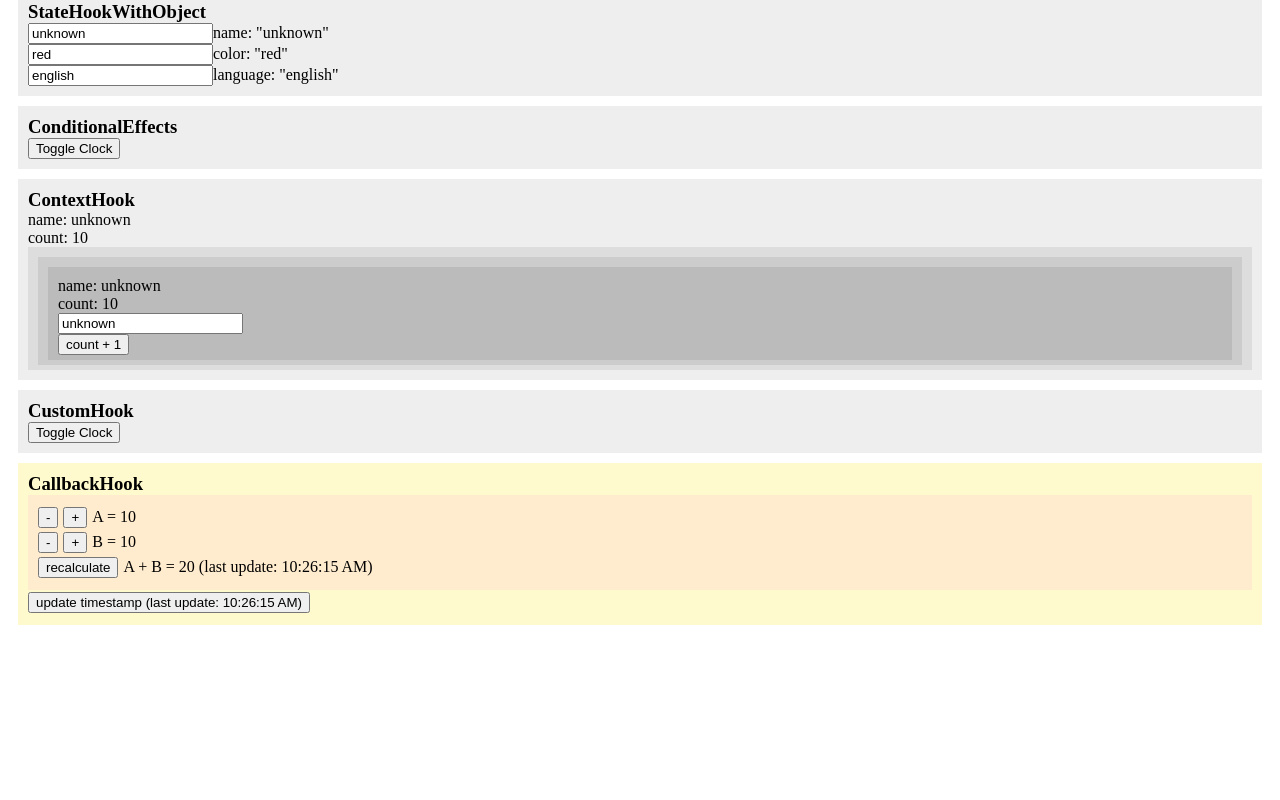
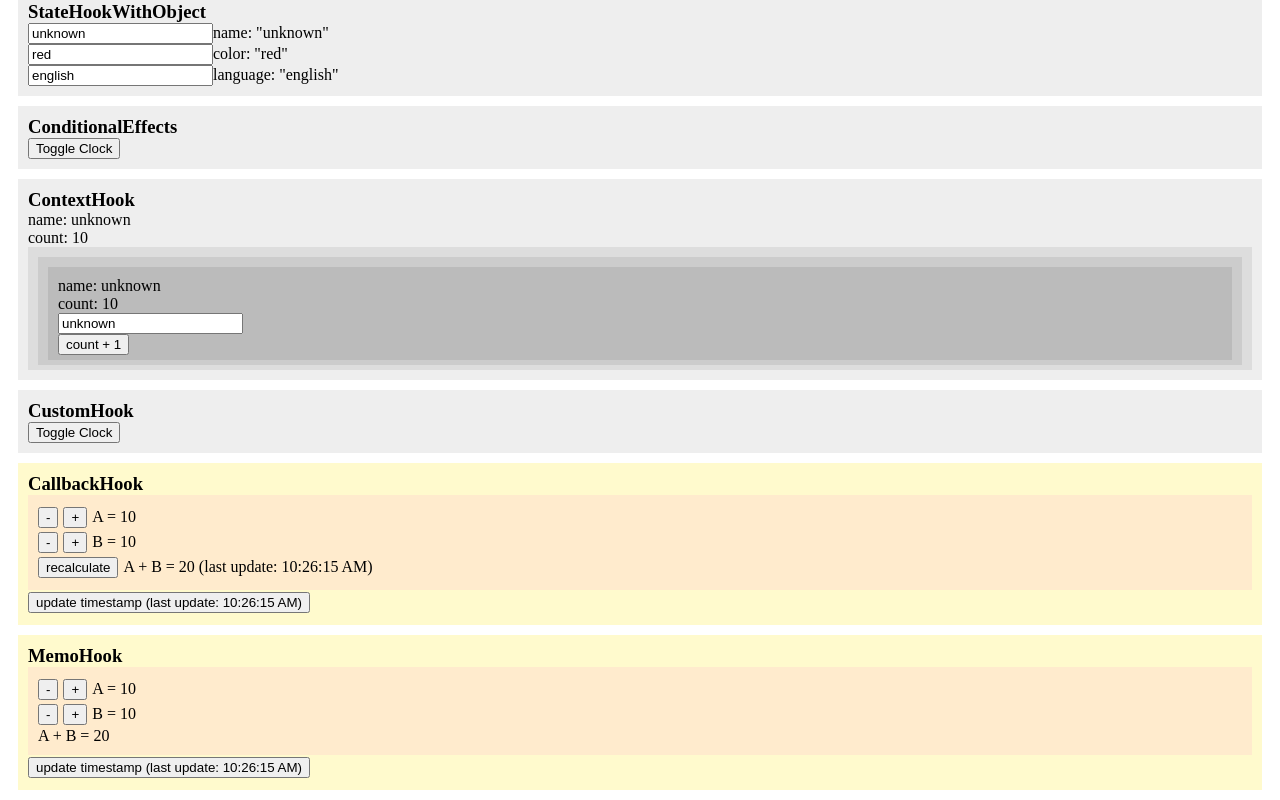
Before and after one commit to Toxe/react-hooks, a React (Create React App) app: page / in a window 1280 px wide. Shown: the part 331-1131 px from the top of the page. Before the commit the page ends 966 px from the top, so only its background shows below. Built offline with nearby package versions, Linux system fonts and the light colour scheme.

Commit message:
Add useMemo example

```diff
--- a/src/App.js
+++ b/src/App.js
@@ -7,6 +7,7 @@ import ConditionalEffects from "./ConditionalEffects";
 import ContextHook from "./ContextHook";
 import CustomHook from "./CustomHook";
 import CallbackHook from "./CallbackHook";
+import MemoHook from "./MemoHook";
 
 export default class App extends Component {
     render() {
@@ -20,6 +21,7 @@ export default class App extends Component {
                 <ContextHook />
                 <CustomHook />
                 <CallbackHook />
+                <MemoHook />
             </div>
         );
     }
--- /dev/null
+++ b/src/MemoHook.js
@@ -0,0 +1,61 @@
+import React, { useState, useMemo } from "react";
+
+export default function MemoHook() {
+    const [valueA, setValueA] = useState(10);
+    const [valueB, setValueB] = useState(10);
+    const [timestamp, setTimestamp] = useState(new Date().toLocaleTimeString());
+
+    const handleUpdateTimestamp = () => {
+        console.log("=================================");
+        console.log("this should not recalculate sum");
+        setTimestamp(new Date().toLocaleTimeString());
+    };
+
+    const sum = useMemo(() => {
+        console.log(`MemoHook: recalculate sum, A=${valueA}, B=${valueB}`);
+        return valueA + valueB;
+    }, [valueA, valueB]);
+
+    return (
+        <div style={div1}>
+            <h1>MemoHook</h1>
+            <div style={div2}>
+                <Value name="A" value={valueA} handleUpdateValue={setValueA} />
+                <Value name="B" value={valueB} handleUpdateValue={setValueB} />
+                <div>A + B = {sum}</div>
+            </div>
+            <button style={button} type="button" onClick={handleUpdateTimestamp}>
+                update timestamp (last update: {timestamp})
+            </button>
+        </div>
+    );
+}
+
+function Value({ name, value, handleUpdateValue }) {
+    return (
+        <div>
+            <button style={button} type="button" onClick={() => handleUpdateValue(value - 1)}>
+                -
+            </button>
+            <button style={button} type="button" onClick={() => handleUpdateValue(value + 1)}>
+                +
+            </button>
+            {name} = {value}
+        </div>
+    );
+}
+
+const div1 = {
+    background: "lemonchiffon",
+    padding: "10px",
+    margin: "10px",
+};
+
+const div2 = {
+    background: "blanchedalmond",
+    padding: "10px",
+};
+
+const button = {
+    margin: "2px 5px 2px 0px",
+};
```
